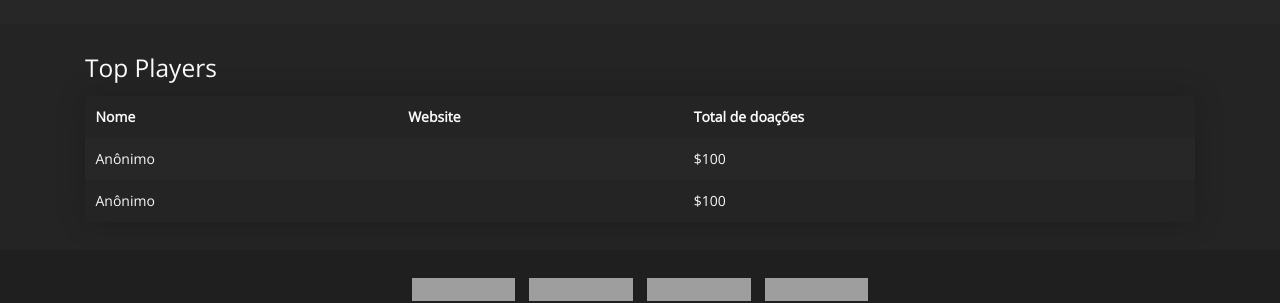
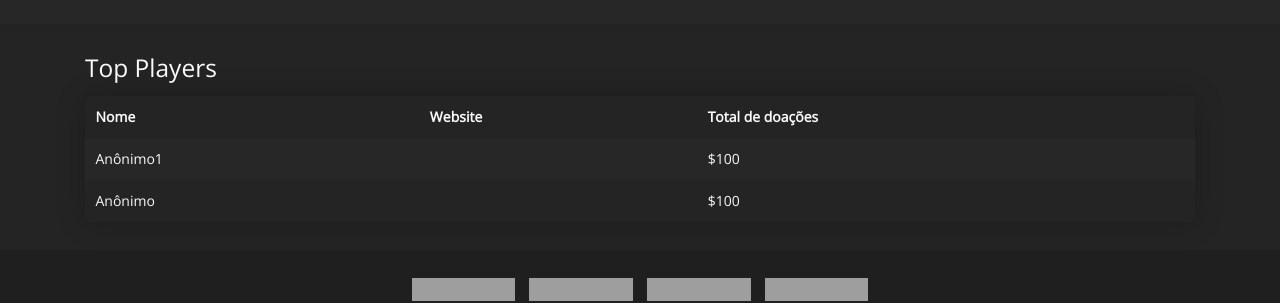
Before and after one commit to conquermedieval/conquermedieval.github.io, a Jekyll site: the page built from loja_online.html, in a window 1280 px wide. Shown: the part 1010-1313 px from the top of the page. Built offline with Jekyll 4.4.1, drawn with Linux system fonts in a browser that asks for light colours; grey boxes are pictures that could not be loaded.

Commit message:
Update donators.yml

```diff
--- a/_data/donators.yml
+++ b/_data/donators.yml
@@ -3,7 +3,7 @@
   instagram:
   amount: 100
 
-- name: Anônimo
+- name: Anônimo1
   facebook:
   instagram:
   amount: 100
```
